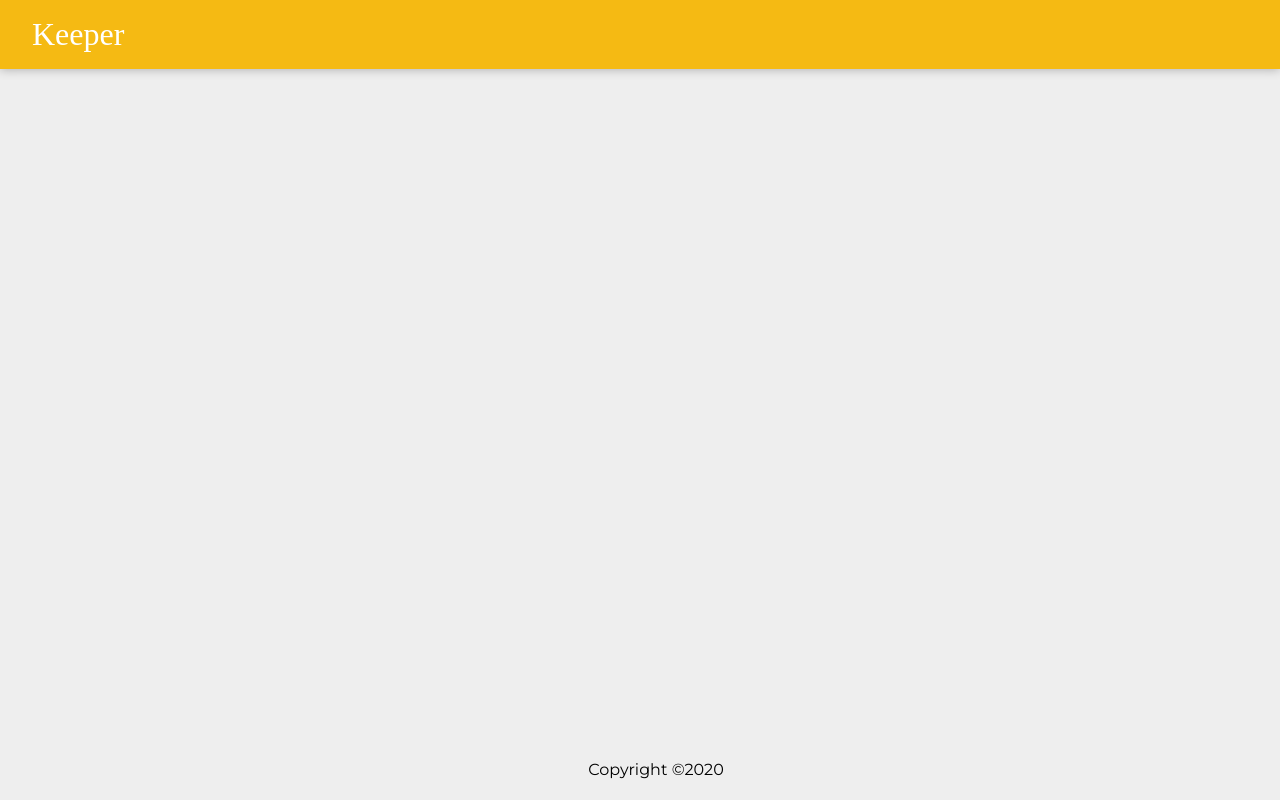
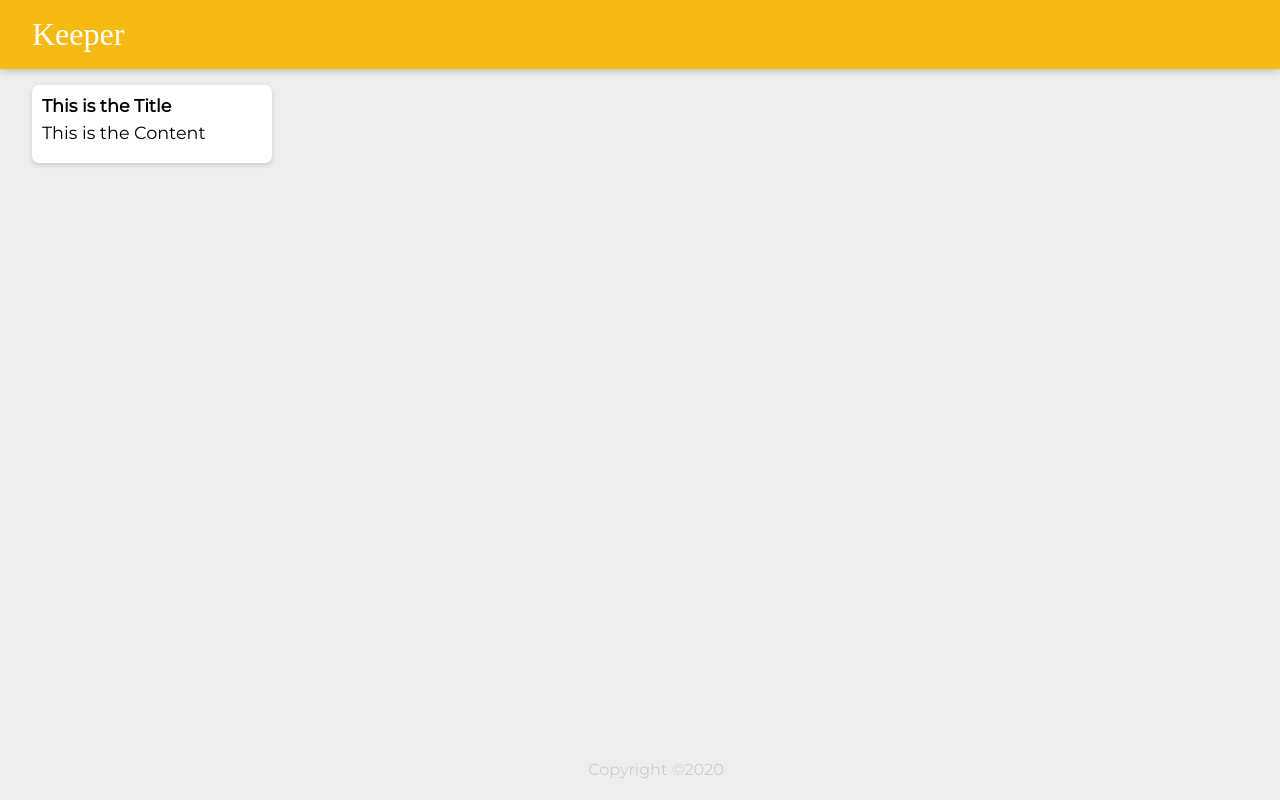
Before and after one commit to uchchhwash/keeper-app-react, a React (Create React App) app: page / in a window 1280 px wide. Built offline with nearby package versions, Linux system fonts and the light colour scheme; a web font is replaced by a local one.

Commit message:
note component

```diff
--- a/src/components/App.jsx
+++ b/src/components/App.jsx
@@ -1,9 +1,12 @@
-import React from "react"
-import Header from "./Header"
-import Footer from "./Footer"
+import React from "react";
+import Header from "./Header";
+import Footer from "./Footer";
+import Note from "./Note";
+
 function App(){
     return (<div>
         <Header/>
+        <Note/>
         <Footer/>
     </div>);
 }
--- a/src/components/Footer.jsx
+++ b/src/components/Footer.jsx
@@ -1,6 +1,6 @@
 import React from "react";
-function Foorter(){
-    return (<footer>Copyright ©{new Date().getFullYear()}</footer>)
+function Footer(){
+    return (<footer><p>Copyright ©{new Date().getFullYear()}</p></footer>)
 }
 
-export default Foorter
+export default Footer;
--- a/src/components/Header.jsx
+++ b/src/components/Header.jsx
@@ -1,4 +1,4 @@
-import React from "react"
+import React from "react";
 
 function Header(){
     return (<header>
--- /dev/null
+++ b/src/components/Note.jsx
@@ -0,0 +1,11 @@
+import React from "react";
+function Note(){
+    return (
+        <div className="note">
+            <h1>This is the Title</h1>
+            <p>This is the Content</p>
+        </div>
+    )
+}
+
+export default Note;
--- a/src/index.js
+++ b/src/index.js
@@ -1,4 +1,4 @@
 import React from "react";
-import ReactDom from "react-dom"
-import App from "./components/App"
+import ReactDom from "react-dom";
+import App from "./components/App";
 ReactDom.render(<App />, document.getElementById("root"));
```
